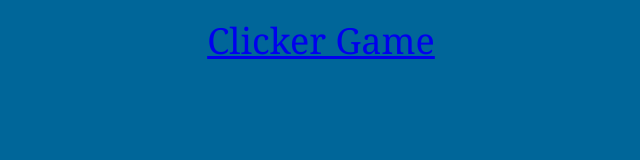
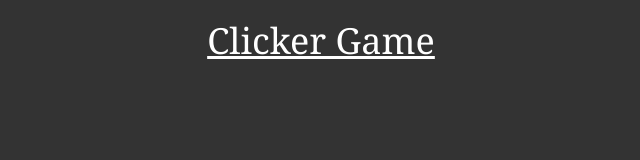
Before and after one commit to Lemmy128/lemmy128.github.io, a plain HTML site: page index.html in a window 1280 px wide. Shown: the whole page, without its empty margins (319-959 px from the left). Drawn offline with Linux system fonts and the light colour scheme.

Commit message:
Update index.html

```diff
--- a/index.html
+++ b/index.html
@@ -7,11 +7,12 @@
 .clickergame {
 	font-family: Georgia, "Times New Roman", Times, serif;
 	font-size: 36px;
+	color: #FFF;
 }
 </style>
 </head>
 
-<body bgcolor="#006699">
+<body bgcolor="#333333">
 <div align="center">
   <p><a href="https://lemmy128.github.io/clickergame/" title="lol" class="clickergame">Clicker Game
   </a></p>
```
